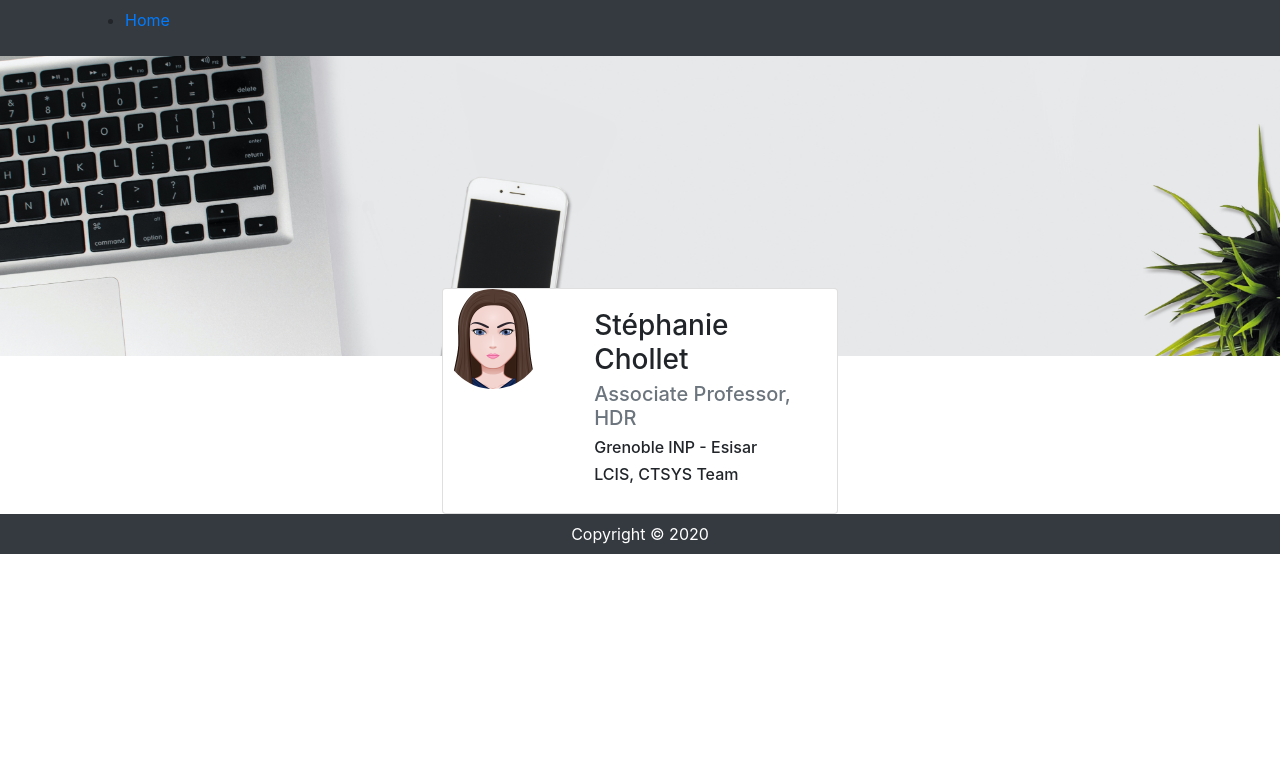
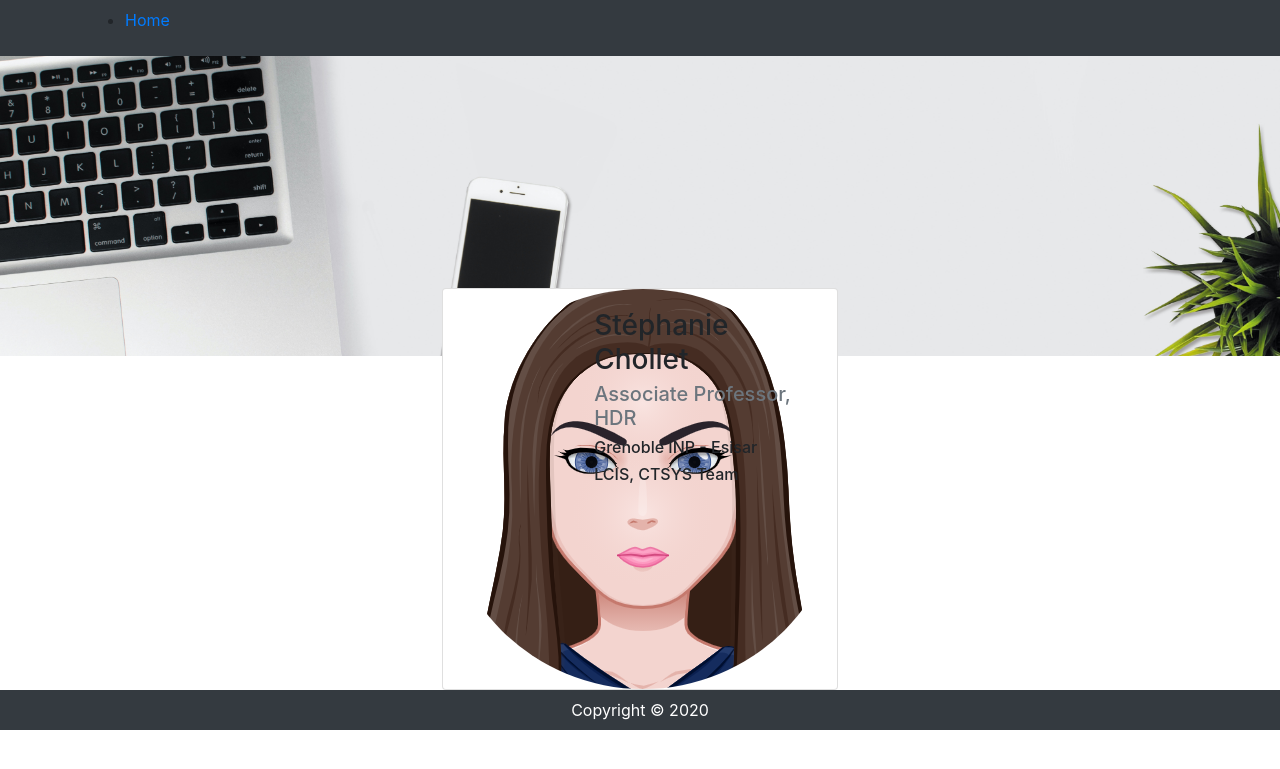
Before and after one commit to schollet/homepage, a Jekyll site: the page built from index.html, in a window 1280 px wide. Shown: the top 769 px of the page. Built offline with Jekyll 4.4.1, drawn with Linux system fonts in a browser that asks for light colours.

Commit message:
Update index.html

```diff
--- a/index.html
+++ b/index.html
@@ -10,8 +10,8 @@ layout: default
     <div class="col-md-4 offset-md-4">
   <div class="card"  style="margin-top:-100px;">
     <div class="row no-gutters">
-      <div class="col-md-4">
-        <img src="assets/avatar.png" class="rounded-circle responsive" style="width:100px"/>
+      <div class="col-md-4 d-flex">
+        <img src="assets/avatar.png" class="rounded-circle img-responsive mx-auto my-auto"/>
       </div>
       <div class="col-md-8">
         <div class="card-body card-text-center">
```
